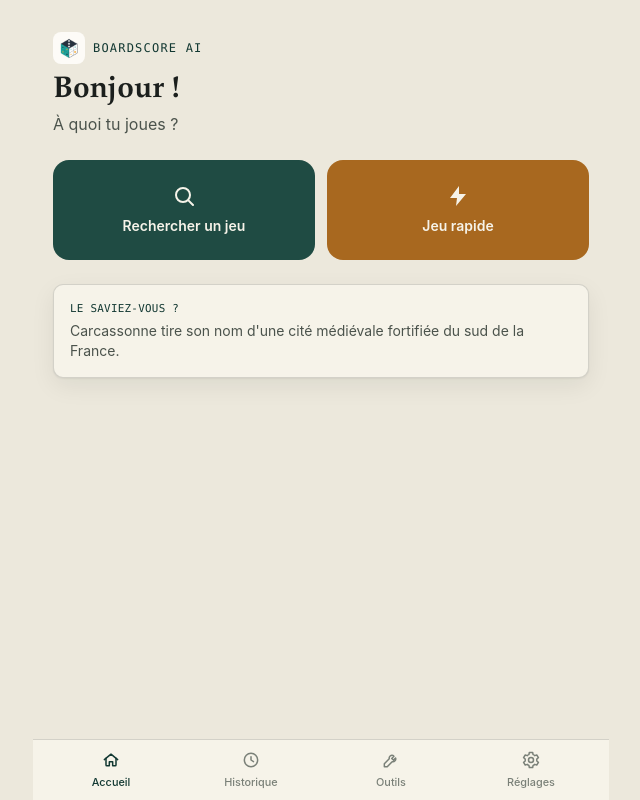
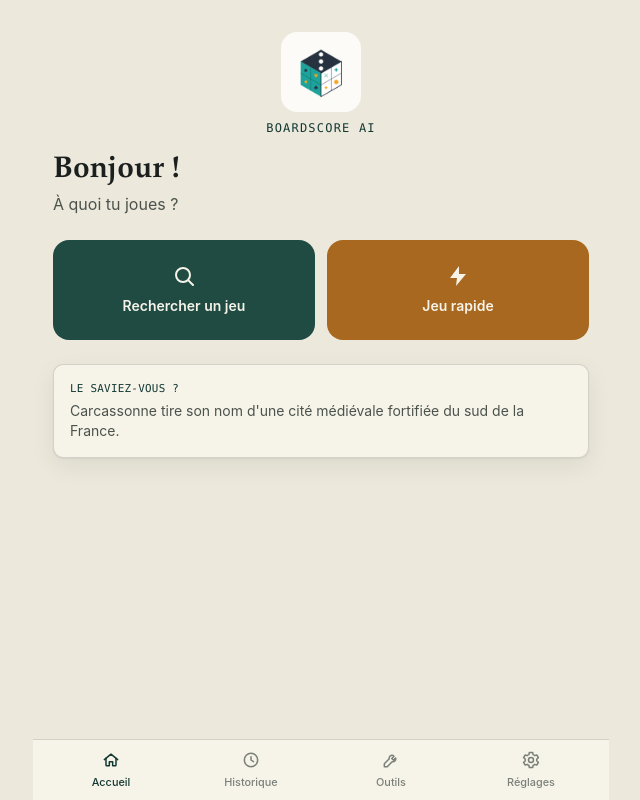
Before and after one commit to cavarec/boardscoreai, a React (Vite) app: page / in a window 1280 px wide. Shown: the whole page, without its empty margins (319-959 px from the left). Built offline with nearby package versions, Linux system fonts and the light colour scheme.

Commit message:
Centre et agrandit le logo sur l'accueil, nom en dessous

```diff
--- a/src/pages/Home.tsx
+++ b/src/pages/Home.tsx
@@ -19,7 +19,7 @@ function LogoMark() {
     <img
       src="/icons/icon-192.png"
       alt=""
-      className="h-8 w-8 shrink-0 rounded-lg"
+      className="h-20 w-20 shrink-0 rounded-2xl"
       aria-hidden="true"
     />
   );
@@ -91,11 +91,11 @@ export default function Home() {
   return (
     <div className="flex flex-col gap-6 px-5 pt-8">
       <div>
-        <div className="flex items-center gap-2">
+        <div className="flex flex-col items-center gap-2 text-center">
           <LogoMark />
           <p className="font-mono text-xs uppercase tracking-widest text-felt-strong">BoardScore AI</p>
         </div>
-        <h1 className="mt-2 font-display text-3xl font-bold">{greeting()}</h1>
+        <h1 className="mt-4 font-display text-3xl font-bold">{greeting()}</h1>
         <p className="mt-1 text-ink-soft">À quoi tu joues ?</p>
         {gameCount > 0 && (
           <p className="mt-2 text-sm text-ink-faint">
```
